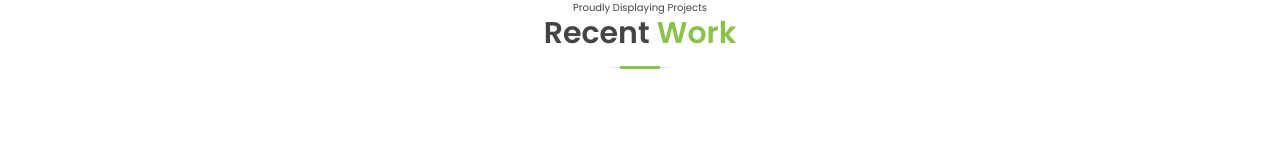
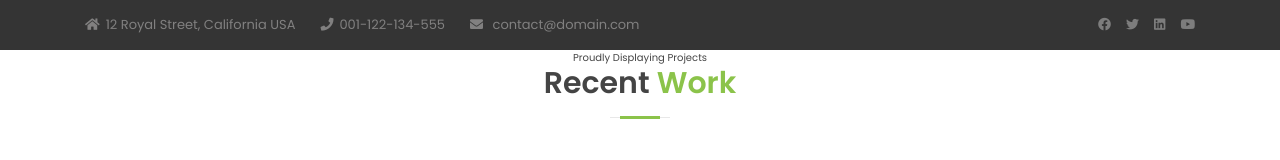
Before and after one commit to smshaown/psd-to-html, a plain HTML site: page index.html in a window 1280 px wide. Drawn offline with nearby package versions, Linux system fonts and the light colour scheme.

Commit message:
top bar success

```diff
--- a/css/style.css
+++ b/css/style.css
@@ -51,3 +51,46 @@ h2{
     top: 1px;
     z-index: -9;
 }
+
+
+/*
+===============
+Header Area
+===============
+ */
+ .top-content{
+     display: flex;
+     justify-content: space-between;
+ }
+.top-bar{
+    background-color: #343434;
+    color: #818080;
+}
+.top-left ul,
+.top-right ul{
+    display: flex;
+    margin: 0;
+    padding: 0;
+}
+
+.top-left ul li,
+.top-right ul li{
+    list-style: none;
+    padding-top: 15px;
+    padding-bottom: 15px;
+    font-size: 13px;
+}
+.top-left ul li{
+    margin-right: 25px;
+}
+.top-left ul li i{
+    margin-right: 6px;
+}
+
+.top-right ul li a {
+    color: #7d7d7d;
+    margin-left: 15px;
+}
+.top-right ul li a:hover{
+   color: #fff;
+}
--- a/index.html
+++ b/index.html
@@ -17,6 +17,36 @@
 
   </head>
   <body>
+     <!-- /. -->
+    <!-- Header Area Start -->
+    <header class="header">
+        <div class="top-bar">
+            <div class="container">
+                <div class="top-content">
+            <div class="top-left">
+                <ul>
+                    <li><i class="fas fa-home"></i>12 Royal Street, California USA</li>
+                    <li><i class="fas fa-phone"></i>001-122-134-555</li>
+                    <li><i class="fas fa-envelope"></i> contact@domain.com</li>
+                </ul>
+            </div> <!-- /.top-left -->
+            <div class="top-right">
+                <ul>
+                    <li><a href="#"><i class="fab fa-facebook"></i></a></li>
+                    <li><a href="#"><i class="fab fa-twitter"></i></a></li>
+                    <li><a href="#"><i class="fab fa-linkedin"></i></a></li>
+                    <li><a href="#"><i class="fab fa-youtube"></i></a></li>
+                </ul>
+            </div> <!-- /.top-right -->
+        </div>  <!-- /.top-content -->
+        </div><!-- /.container -->
+        </div> <!-- /.top-bar-->
+
+        <div class="menu-area">
+
+        </div> <!-- /.menu-area-->
+    </header> <!-- /.header-->
+    <!-- Header Area End -->
 
 
 
```
